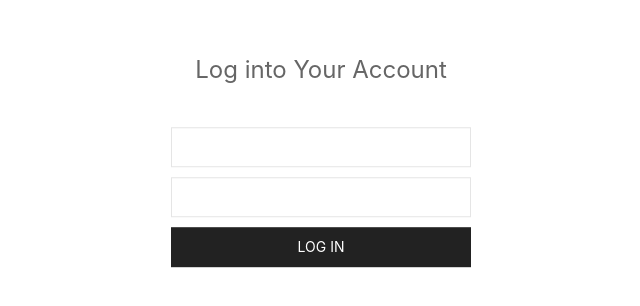
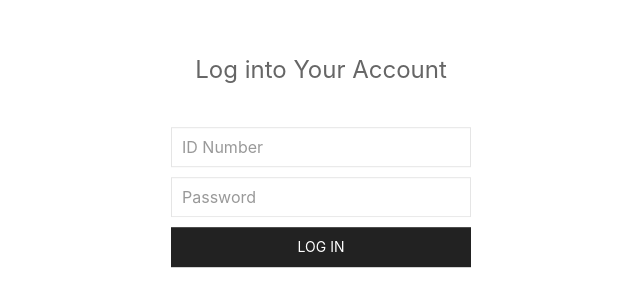
Before and after one commit to bolivthom/Little-Creek-Academy, a React (Create React App) app: page /login in a window 1280 px wide. Shown: the part 240-546 px from the top of the page, without its empty margins (319-959 px from the left). Built offline with nearby package versions, Linux system fonts and the light colour scheme.

Commit message:
dashboard pages created

```diff
--- a/src/components/pages/LoginPage.js
+++ b/src/components/pages/LoginPage.js
@@ -9,15 +9,13 @@ function LoginPage() {
 
     <div class="uk-margin-small">
         <div class="uk-inline">
-            <a class="uk-form-icon" href="#" uk-icon="icon: pencil"></a>
-            <input class="uk-input  uk-width-medium" type="text"/>
+            <input class="uk-input  uk-width-medium" type="text" placeholder="ID Number"/>
         </div>
     </div>
 
     <div class="uk-margin-small">
         <div class="uk-inline">
-            <a class="uk-form-icon uk-form-icon-flip" href="#" uk-icon="icon: link"></a>
-            <input class="uk-input  uk-width-medium" type="text"/>
+            <input class="uk-input  uk-width-medium" type="text" placeholder="Password"/>
         </div>
     </div>
 
```
Also changed, not shown: src/components/dashboards/AdminDashboard.js (added), src/components/dashboards/ParentDashboard.js (added), src/components/dashboards/TeaccherDashboard.js (added), src/components/footer/MainFooter.js (added).
